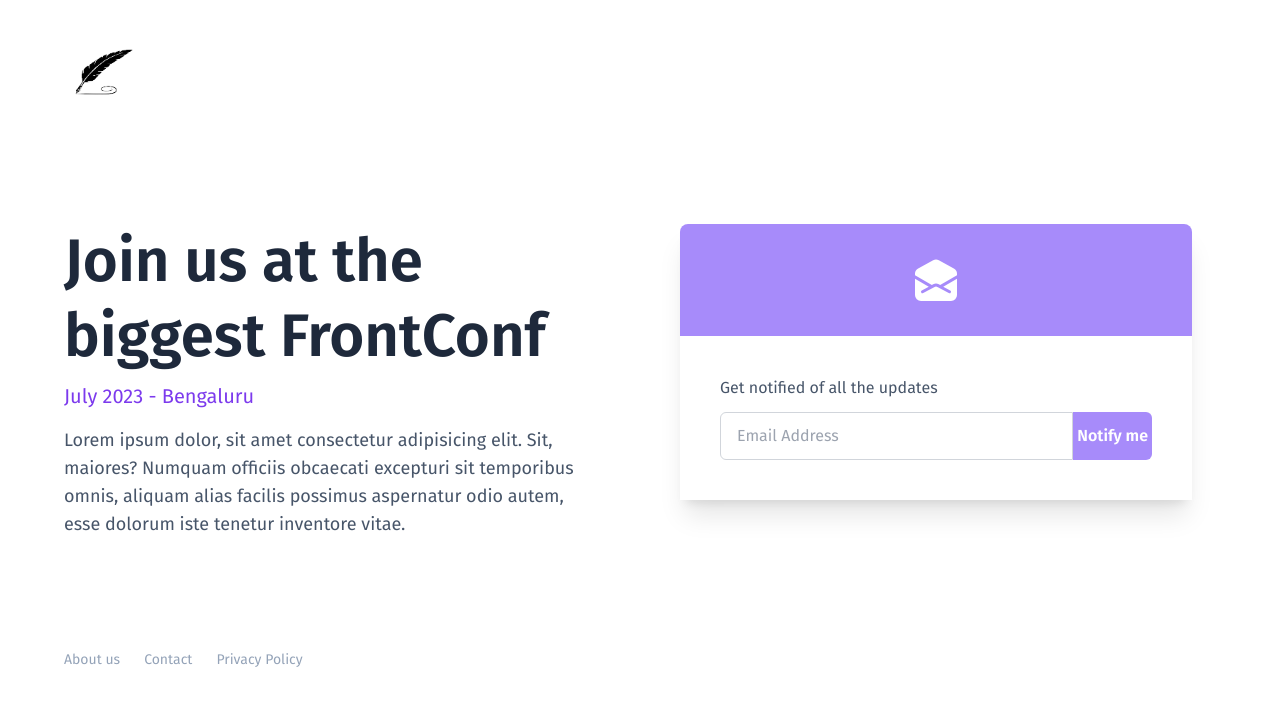
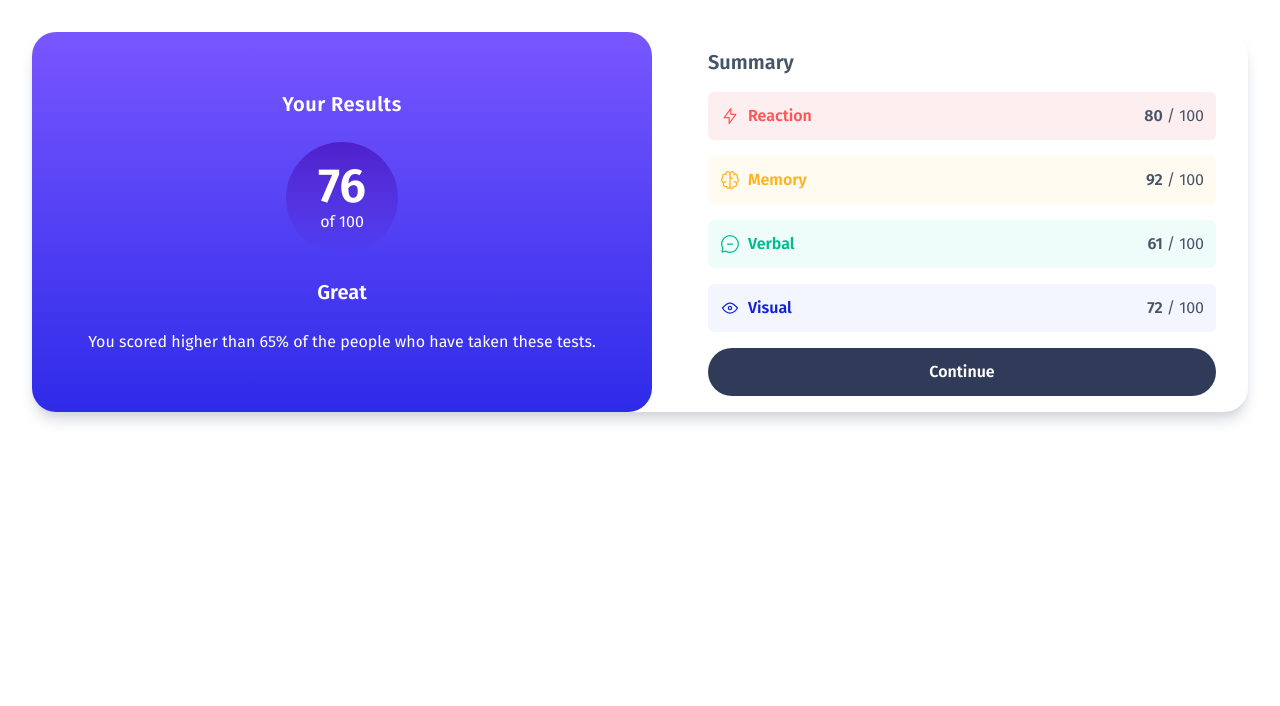
Before and after one commit to Ebee02/Frontend-mentor-repo, a website: page public/index.html in a window 1280 px wide. Drawn offline with Linux system fonts and the light colour scheme; files whose address does not match are found by name.

Commit message:
Initial commit

```diff
--- a/public/index.html
+++ b/public/index.html
@@ -3,82 +3,165 @@
   <head>
     <meta charset="UTF-8" />
     <meta name="viewport" content="width=device-width, initial-scale=1.0" />
-    <title>Font Conf</title>
+    <title>Frontend-mentor: First Project</title>
   </head>
 
   <link rel="stylesheet" href="css/style.css" />
-  <body class="antialiased text-slate-600">
-    <section class="px-8 md:px-16 max-w-screen-2xl max-h-full">
-      <!-- header element begin -->
-      <header class="py-8">
-        <a href="#">
-          <img src="images/logo-removebg-preview.png" alt="" class="h-20" />
-        </a>
-      </header>
-      <!-- header element end -->
+  <body
+    class="flex justify-center p-8 antialiased text-slate-600 bg-white max-w-screen min-h-screen"
+  >
+    <!-- the main section starts -->
+    <section
+      class="w-[375px] md:w-[1440px] h-full flex flex-col md:flex-row md:gap-x-6 shadow-gray-300 shadow-lg rounded-3xl"
+    >
+      <!-- the first container starts -->
+      <div
+        class="first-container py-4 px-14 text-white flex-1 flex flex-col items-center justify-center rounded-b-3xl md:rounded-3xl"
+      >
+        <h2 class="mb-6 text-xl font-semibold tracking-wide">Your Results</h2>
+        <div
+          class="p-14 mb-6 flex items-center justify-center circle w-20 h-20 rounded-full"
+        >
+          <h2
+            class="flex flex-col items-center justify-between text-5xl font-bold"
+          >
+            76 <span class="text-base font-normal">of 100</span>
+          </h2>
+        </div>
+        <h3 class="text-xl font-bold mb-6">Great</h3>
 
-      <!--main section starts -->
-      <section class="flex max-lg:flex-col md:py-20 gap-20 py-12">
-        <!-- Description section begin -->
-        <section class="flex-1">
-          <h1 class="font-semibold text-6xl leading-tight text-slate-800">
-            Join us at the biggest FrontConf
-          </h1>
-          <p class="mt-2 text-violet-600 text-xl">July 2023 - Bengaluru</p>
-          <p class="mt-4 text-lg">
-            Lorem ipsum dolor, sit amet consectetur adipisicing elit. Sit,
-            maiores? Numquam officiis obcaecati excepturi sit temporibus omnis,
-            aliquam alias facilis possimus aspernatur odio autem, esse dolorum
-            iste tenetur inventore vitae.
-          </p>
-        </section>
-        <!-- Description section end -->
-        <!-- form section begin -->
-        <section class="flex-1">
-          <div class="bg-white shadow-xl max-w-lg">
-            <div
-              class="grid place-items-center bg-violet-400 rounded-t-lg p-8 text-white"
-            >
+        <p class="text-center">
+          You scored higher than 65% of the people who have taken these tests.
+        </p>
+      </div>
+      <!-- the first container end -->
+
+      <!-- the second container starts -->
+      <div class="second-container flex-1 mt-4 px-8 pb-4">
+        <h2 class="text-xl font-semibold">Summary</h2>
+        <div class="my-4 flex flex-col gap-y-4">
+          <div
+            class="p-3 bg-[#fdefef] flex items-center justify-between rounded-md cursor-pointer"
+          >
+            <div class="flex items-center gap-x-2">
               <svg
                 xmlns="http://www.w3.org/2000/svg"
-                viewBox="0 0 24 24"
-                fill="currentColor"
-                class="w-12 h-12"
+                width="20"
+                height="20"
+                fill="none"
+                viewBox="0 0 20 20"
               >
                 <path
-                  d="M19.5 22.5a3 3 0 003-3v-8.174l-6.879 4.022 3.485 1.876a.75.75 0 01-.712 1.321l-5.683-3.06a1.5 1.5 0 00-1.422 0l-5.683 3.06a.75.75 0 01-.712-1.32l3.485-1.877L1.5 11.326V19.5a3 3 0 003 3h15z"
+                  stroke="#F55"
+                  stroke-linecap="round"
+                  stroke-linejoin="round"
+                  stroke-width="1.25"
+                  d="M10.833 8.333V2.5l-6.666 9.167h5V17.5l6.666-9.167h-5Z"
+                />
+              </svg>
+              <h3 class="text-[#f55] font-semibold">Reaction</h3>
+            </div>
+            <p class="font-bold">80 <span class="font-normal">/ 100</span></p>
+          </div>
+          <div
+            class="p-3 bg-[#fffbf0] flex items-center justify-between rounded-md cursor-pointer"
+          >
+            <div class="flex items-center gap-x-2">
+              <svg
+                xmlns="http://www.w3.org/2000/svg"
+                width="20"
+                height="20"
+                fill="none"
+                viewBox="0 0 20 20"
+              >
+                <path
+                  stroke="#FFB21E"
+                  stroke-linecap="round"
+                  stroke-linejoin="round"
+                  stroke-width="1.25"
+                  d="M5.833 11.667a2.5 2.5 0 1 0 .834 4.858"
                 />
                 <path
-                  d="M1.5 9.589v-.745a3 3 0 011.578-2.641l7.5-4.039a3 3 0 012.844 0l7.5 4.039A3 3 0 0122.5 8.844v.745l-8.426 4.926-.652-.35a3 3 0 00-2.844 0l-.652.35L1.5 9.59z"
+                  stroke="#FFB21E"
+                  stroke-linecap="round"
+                  stroke-linejoin="round"
+                  stroke-width="1.25"
+                  d="M3.553 13.004a3.333 3.333 0 0 1-.728-5.53m.025-.067a2.083 2.083 0 0 1 2.983-2.824m.199.054A2.083 2.083 0 1 1 10 3.75v12.917a1.667 1.667 0 0 1-3.333 0M10 5.833a2.5 2.5 0 0 0 2.5 2.5m1.667 3.334a2.5 2.5 0 1 1-.834 4.858"
+                />
+                <path
+                  stroke="#FFB21E"
+                  stroke-linecap="round"
+                  stroke-linejoin="round"
+                  stroke-width="1.25"
+                  d="M16.447 13.004a3.334 3.334 0 0 0 .728-5.53m-.025-.067a2.083 2.083 0 0 0-2.983-2.824M10 3.75a2.085 2.085 0 0 1 2.538-2.033 2.084 2.084 0 0 1 1.43 2.92m-.635 12.03a1.667 1.667 0 0 1-3.333 0"
                 />
               </svg>
+              <h3 class="text-[#FFB21E] font-semibold">Memory</h3>
             </div>
-            <div class="p-10">
-              <p>Get notified of all the updates</p>
-              <form action="" class="flex max-sm:flex-col max-sm:gap-3 mt-3">
-                <input
-                  type="email"
-                  placeholder="Email Address"
-                  class="border border-gray-300 px-4 py-2 flex-grow rounded-md sm:rounded-r-none hover:border-violet-400 focus:outline-none focus:border-violet-500"
+            <p class="font-bold">92 <span class="font-normal">/ 100</span></p>
+          </div>
+          <div
+            class="p-3 bg-[#eefdfa] flex items-center justify-between rounded-md cursor-pointer"
+          >
+            <div class="flex items-center gap-x-2">
+              <svg
+                xmlns="http://www.w3.org/2000/svg"
+                width="20"
+                height="20"
+                fill="none"
+                viewBox="0 0 20 20"
+              >
+                <path
+                  stroke="#00BB8F"
+                  stroke-linecap="round"
+                  stroke-linejoin="round"
+                  stroke-width="1.25"
+                  d="M7.5 10h5M10 18.333A8.333 8.333 0 1 0 1.667 10c0 1.518.406 2.942 1.115 4.167l-.699 3.75 3.75-.699A8.295 8.295 0 0 0 10 18.333Z"
                 />
-                <button
-                  class="bg-violet-400 px-4 md:px-1 py-2 md:py-3 rounded-md sm:rounded-l-none text-white font-semibold"
-                >
-                  Notify me
-                </button>
-              </form>
+              </svg>
+              <h3 class="text-[#00BB8F] font-semibold">Verbal</h3>
             </div>
+            <p class="font-bold">61 <span class="font-normal">/ 100</span></p>
           </div>
-        </section>
-        <!-- form section end -->
-      </section>
-      <footer class="py-8">
-        <ul class="flex gap-6 text-sm text-white lg:text-slate-400">
-          <li><a href="#">About us </a></li>
-          <li><a href="#">Contact</a></li>
-          <li><a href="#">Privacy Policy </a></li>
-        </ul>
-      </footer>
+          <div
+            class="p-3 bg-[#f4f6ff] flex items-center justify-between rounded-md cursor-pointer"
+          >
+            <div class="flex items-center gap-x-2">
+              <svg
+                xmlns="http://www.w3.org/2000/svg"
+                width="20"
+                height="20"
+                fill="none"
+                viewBox="0 0 20 20"
+              >
+                <path
+                  stroke="#1125D6"
+                  stroke-linecap="round"
+                  stroke-linejoin="round"
+                  stroke-width="1.25"
+                  d="M10 11.667a1.667 1.667 0 1 0 0-3.334 1.667 1.667 0 0 0 0 3.334Z"
+                />
+                <path
+                  stroke="#1125D6"
+                  stroke-linecap="round"
+                  stroke-linejoin="round"
+                  stroke-width="1.25"
+                  d="M17.5 10c-1.574 2.492-4.402 5-7.5 5s-5.926-2.508-7.5-5C4.416 7.632 6.66 5 10 5s5.584 2.632 7.5 5Z"
+                />
+              </svg>
+              <h3 class="text-[#1125D6] font-semibold">Visual</h3>
+            </div>
+            <p class="font-bold">72 <span class="font-normal">/ 100</span></p>
+          </div>
+        </div>
+        <button
+          class="btn w-full font-semibold bg-[#303b5a] text-white py-3 rounded-full"
+        >
+          Continue
+        </button>
+      </div>
+      <!-- the second container end -->
     </section>
+    <!-- the main section end -->
   </body>
 </html>
```
Also changed, not shown: public/home.html (deleted, +0 -167 lines).
